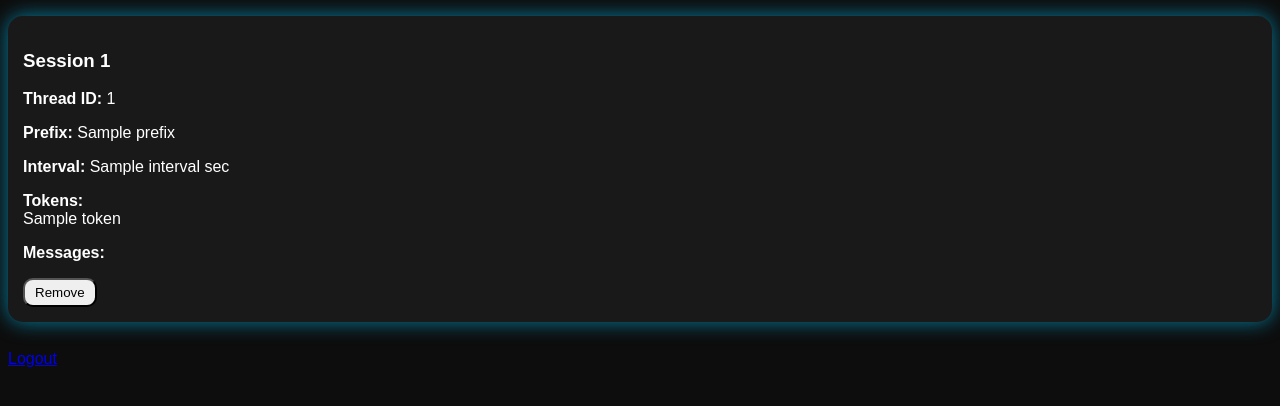
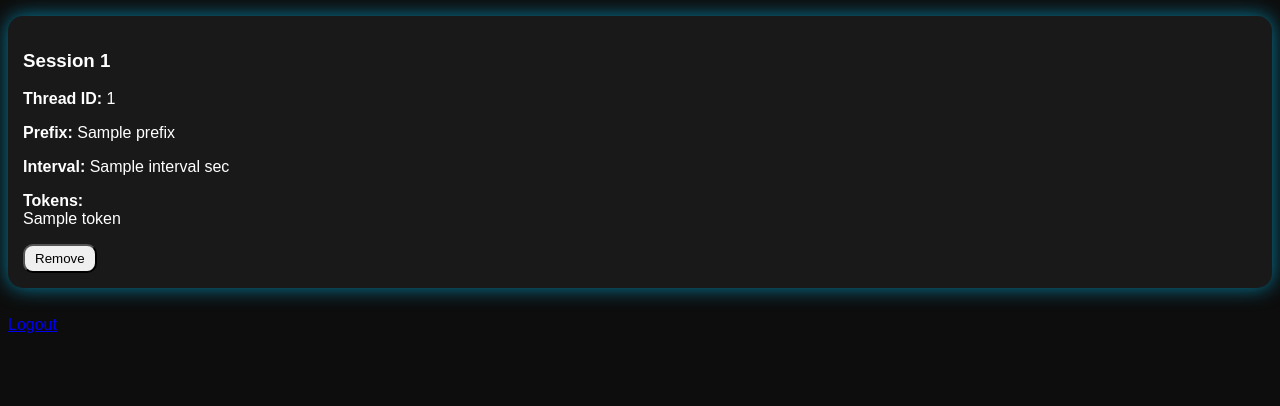
Before and after one commit to 9v1h3r3/OK, a Flask app: template templates/admin_panel.html in a window 1280 px wide. Shown: the part 219-625 px from the top of the page. Run offline with Flask 3, Linux system fonts and the light colour scheme; the template is opened without the code that fills it: most values are stand-ins (such as "Sample title", 1, 10 or a date in 2020).

Commit message:
Update admin_panel.html

```diff
--- a/templates/admin_panel.html
+++ b/templates/admin_panel.html
@@ -3,14 +3,14 @@
 <head>
   <style>
     body { background: #0d0d0d; color: white; font-family: Arial, sans-serif; }
-    .log-box { background: rgba(0,0,0,0.7); color: lime; padding: 15px; border-radius: 15px; box-shadow: 0px 0px 15px rgba(0,255,150,0.7); margin-bottom: 20px; font-family: monospace; }
-    .user-card { background: rgba(255,255,255,0.05); border-radius: 15px; box-shadow: 0px 0px 20px rgba(0,200,255,0.6); padding: 15px; margin: 10px 0; }
+    .log-box { background: rgba(0,0,0,0.7); color: lime; padding: 15px; border-radius: 15px; box-shadow: 0 0 15px rgba(0,255,150,0.7); margin-bottom: 20px; font-family: monospace; }
+    .user-card { background: rgba(255,255,255,0.05); border-radius: 15px; box-shadow: 0 0 20px rgba(0,200,255,0.6); padding: 15px; margin: 10px 0; }
     button { border-radius: 10px; padding: 5px 10px; cursor: pointer; }
   </style>
 </head>
 <body>
   <h2>🛠 Admin Panel</h2>
-  <div class='log-box'>
+  <div class="log-box">
     <h3>📜 Console Logs</h3>
     {{ logs|safe }}
   </div>
@@ -23,9 +23,9 @@
           <p><b>Prefix:</b> {{ user['prefix'] }}</p>
           <p><b>Interval:</b> {{ user['interval'] }} sec</p>
           <p><b>Tokens:</b><br>{{ user['tokens']|join('<br>')|safe }}</p>
-          <p><b>Messages:</b><br>{{ user['messages']|join('<br>')|safe }}</p>
+          <!-- Messages intentionally NOT shown -->
           <form method="post" action="/admin/remove/{{ loop.index0 }}">
-              <button type="submit" class="btn btn-danger">Remove</button>
+              <button type="submit">Remove</button>
           </form>
       </div>
     {% endfor %}
```
